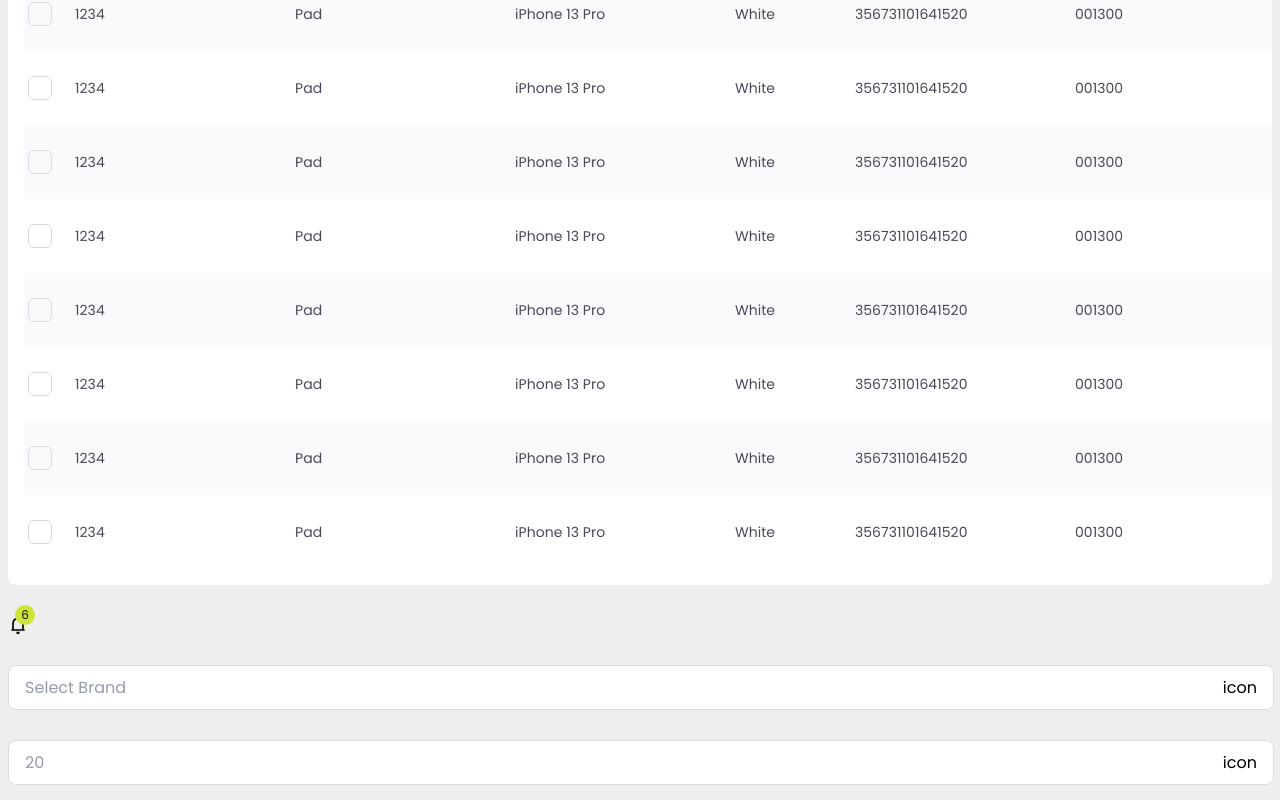
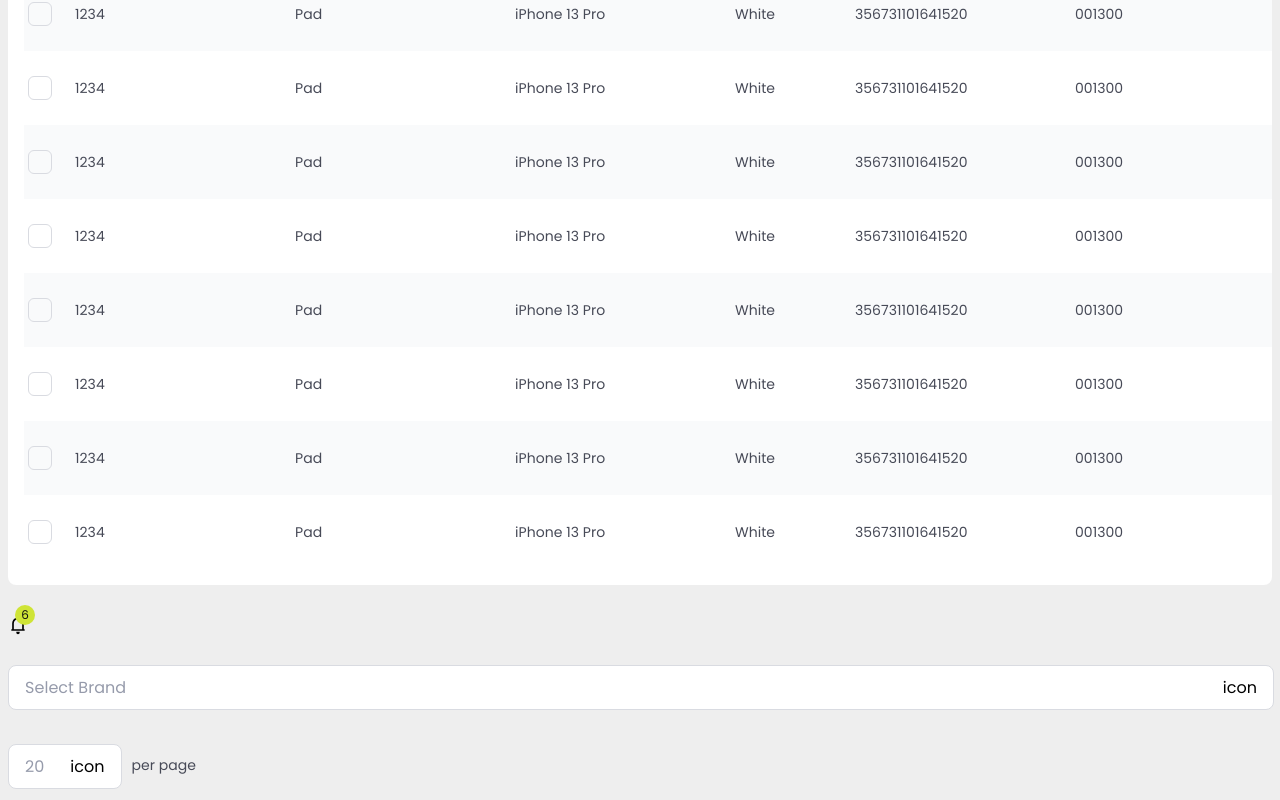
Before and after one commit to DevSenpai09/qfo-up-tu, a React app: page / in a window 1280 px wide. Shown: the part 3085-3885 px from the top of the page. Built offline with nearby package versions, Linux system fonts and the light colour scheme; the HTML template or start-up script is replaced by a standard one.

Commit message:
fixed pagination

```diff
--- a/src/components/pagination-select/index.jsx
+++ b/src/components/pagination-select/index.jsx
@@ -1,14 +1,18 @@
 import SelectInput from "../../components/select-input";
+import "../../styles/pagination-select/index.css";
 
 const PaginationSelect = () => {
   const options = [10, 20, 30, 40, 50, 60, 70, 80, 90];
   return (
+    <div className="pagination-select">
       <SelectInput
         placeholder="20"
         options={options}
         dropDownPos="up"
         //   dropDownSearch
       />
+      <p className="pagination-select__text">per page</p>
+    </div>
   );
 };
 
--- a/src/styles/drop-down.css
+++ b/src/styles/drop-down.css
@@ -18,6 +18,7 @@
   text-transform: capitalize;
   padding: 8px 20px;
   box-sizing: border-box;
+  text-align: center;
 }
 
 .drop-down__option:nth-of-type(n + 2) {
--- /dev/null
+++ b/src/styles/pagination-select/index.css
@@ -0,0 +1,15 @@
+.pagination-select {
+  display: grid;
+  grid-template-columns: repeat(2, auto);
+  gap: 12px;
+  align-items: center;
+  width: max-content;
+}
+
+.pagination-select__text {
+  font-weight: 400;
+  font-size: 14px;
+  line-height: 170%;
+  letter-spacing: 0.003em;
+  color: #474a57;
+}
--- a/src/styles/select-input.css
+++ b/src/styles/select-input.css
@@ -10,9 +10,10 @@
 
 .select-input__input-wrapper {
   padding: 8px 16px;
-  display: flex;
+  display: grid;
+  grid-template-columns: 1fr auto;
+  gap: 24px;
   align-items: center;
-  justify-content: space-between;
   width: 100%;
   box-sizing: border-box;
 }
```
Lines whose indentation alone changed are shown as unchanged.
